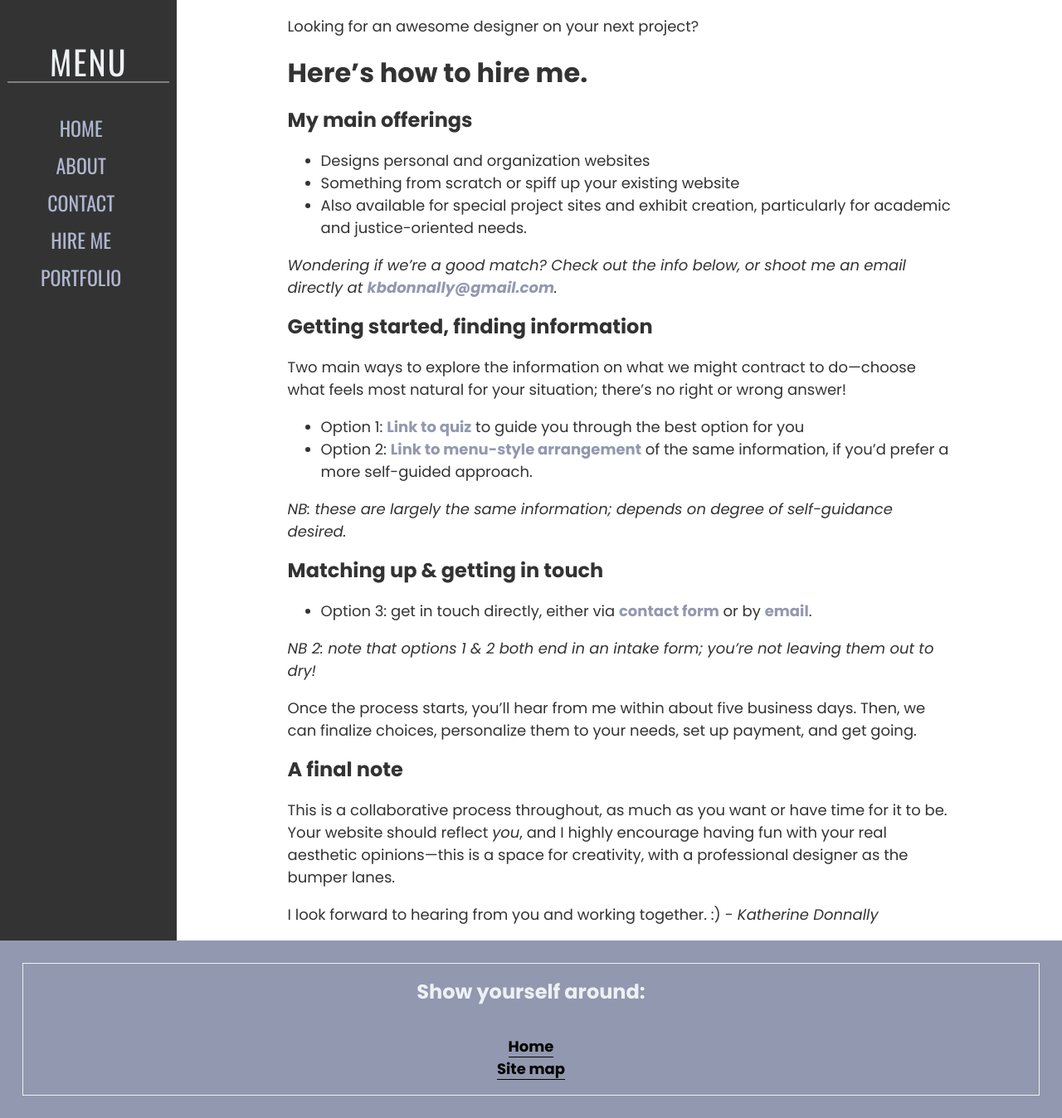
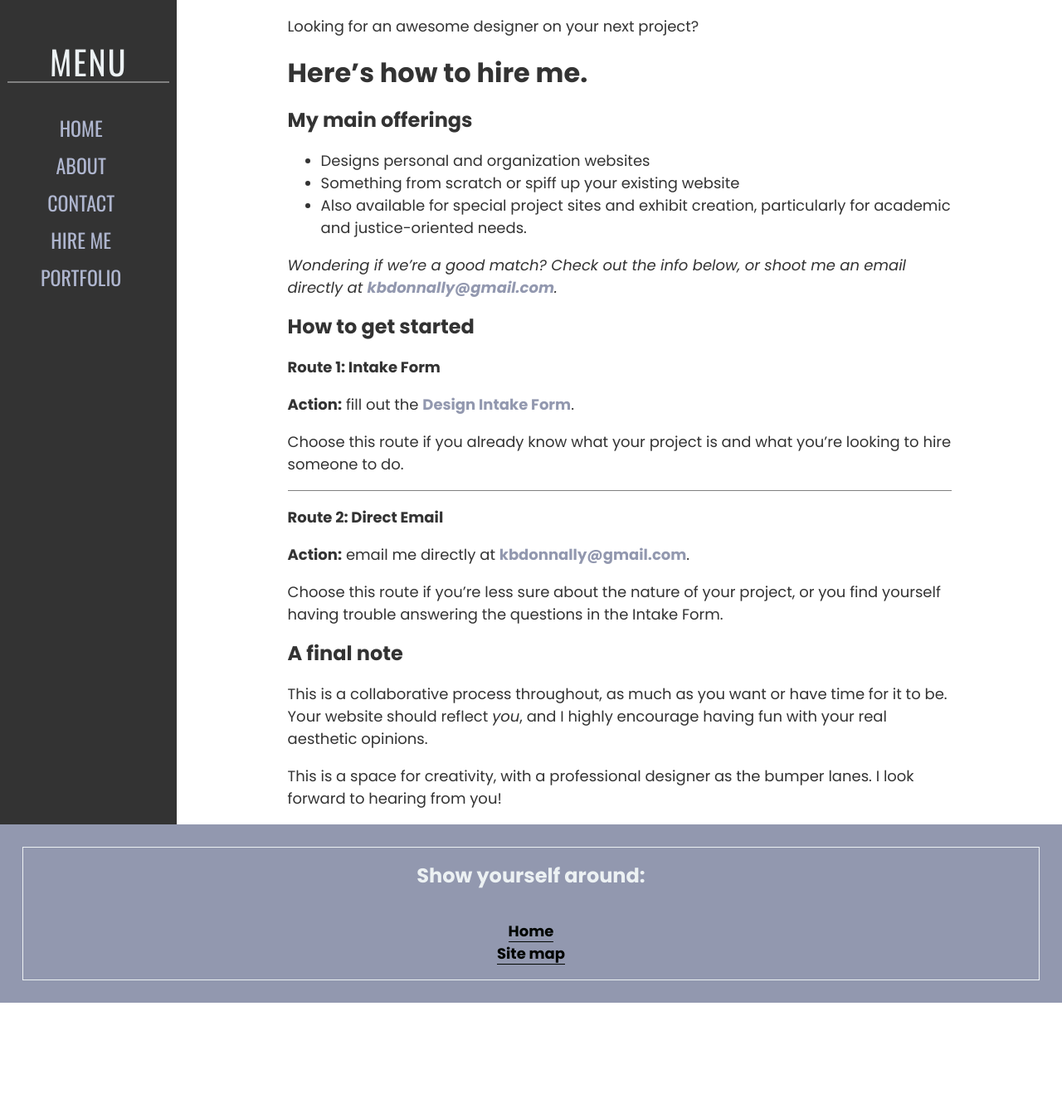
Before and after one commit to kbdonnally/katherinedoes.design, a Jekyll site: the page built from pages/real/hire-me.md, in a window 1280 px wide. Shown: the whole page at 83% size. Built offline with Jekyll 4.4.1, drawn with Linux system fonts in a browser that asks for light colours; some web fonts are replaced; after the commit the page ends 1209 px from its top, so only the background shows below that.

Commit message:
Reword Hire Me page

```diff
--- a/pages/real/hire-me.md
+++ b/pages/real/hire-me.md
@@ -17,25 +17,24 @@ Looking for an awesome designer on your next project?
 
 *Wondering if we're a good match? Check out the info below, or shoot me an email directly at [kbdonnally@gmail.com]({{ site.data.contact.email.url }}).*
 
-### Getting started, finding information
+### How to get started
 
-Two main ways to explore the information on what we might contract to do&mdash;choose what feels most natural for your situation; there's no right or wrong answer!
+**Route 1: Intake Form**
 
-- Option 1: [Link to quiz]({{site.url}}{{site.baseurl}}/intake/) to guide you through the best option for you
-- Option 2: [Link to menu-style arrangement]({{site.url}}{{site.baseurl}}/menu/) <!-- FAKE LINK - 4/17/19 --> of the same information, if you'd prefer a more self-guided approach.
+**Action:** fill out the [Design Intake Form]({{ site.baseurl }}/intake/).
 
-*NB: these are largely the same information; depends on degree of self-guidance desired.*
+Choose this route if you already know what your project is and what you're looking to hire someone to do.
 
-### Matching up & getting in touch
+***
 
-- Option 3: get in touch directly, either via [contact form]({{site.url}}{{site.baseurl}}/contact/) or by [email]({{ site.data.contact.email.url }}).
+**Route 2: Direct Email**
 
-*NB 2: note that options 1 & 2 both end in an intake form; you're not leaving them out to dry!*
+**Action:** email me directly at [kbdonnally@gmail.com]({{ site.data.contact.email.url }}).
 
-Once the process starts, you'll hear from me within about five business days. Then, we can finalize choices, personalize them to your needs, set up payment, and get going.
+Choose this route if you're less sure about the nature of your project, or you find yourself having trouble answering the questions in the Intake Form.
 
 ### A final note
 
-This is a collaborative process throughout, as much as you want or have time for it to be. Your website should reflect *you*, and I highly encourage having fun with your real aesthetic opinions&mdash;this is a space for creativity, with a professional designer as the bumper lanes.
+This is a collaborative process throughout, as much as you want or have time for it to be. Your website should reflect *you*, and I highly encourage having fun with your real aesthetic opinions.
 
-I look forward to hearing from you and working together. :) *- Katherine Donnally*
+This is a space for creativity, with a professional designer as the bumper lanes. I look forward to hearing from you!
```
